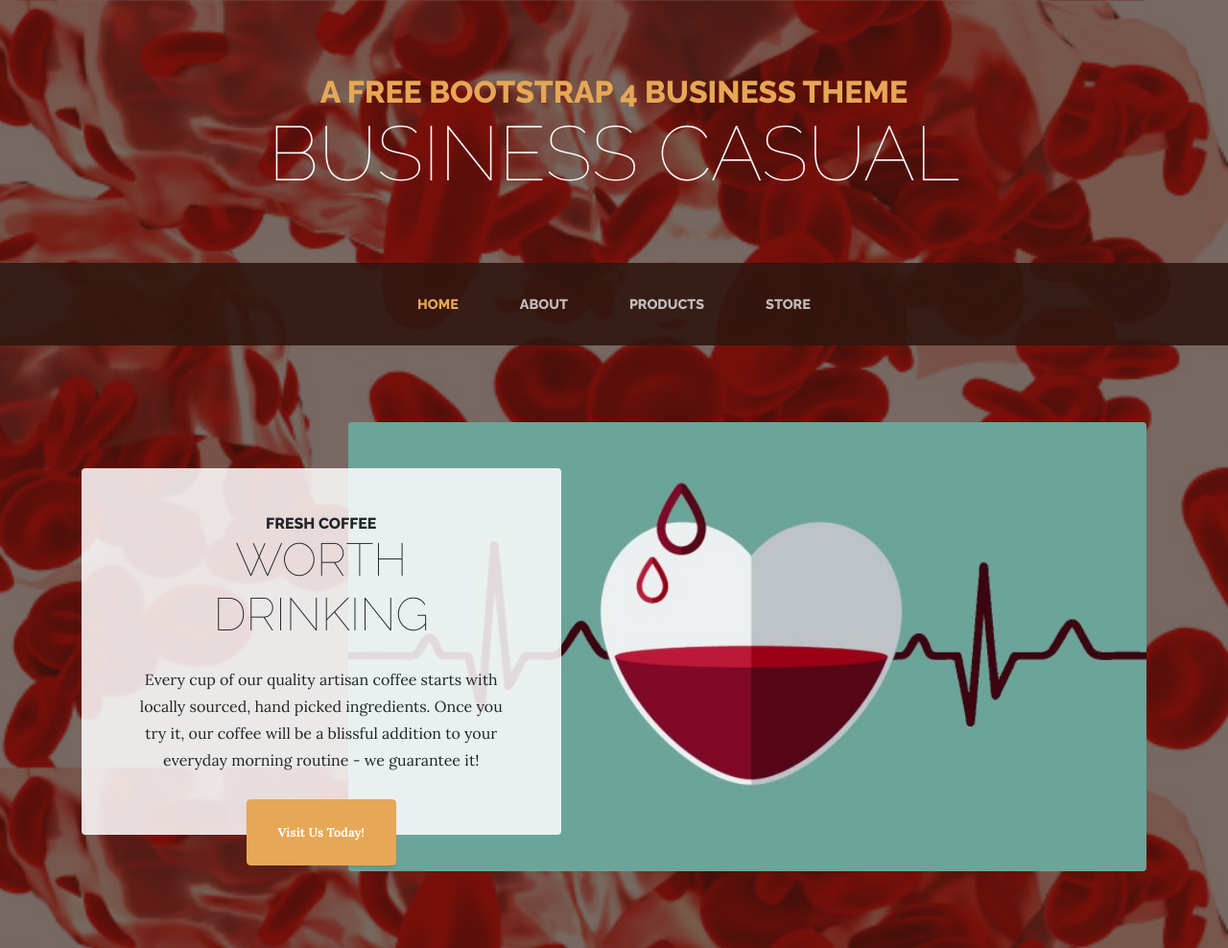
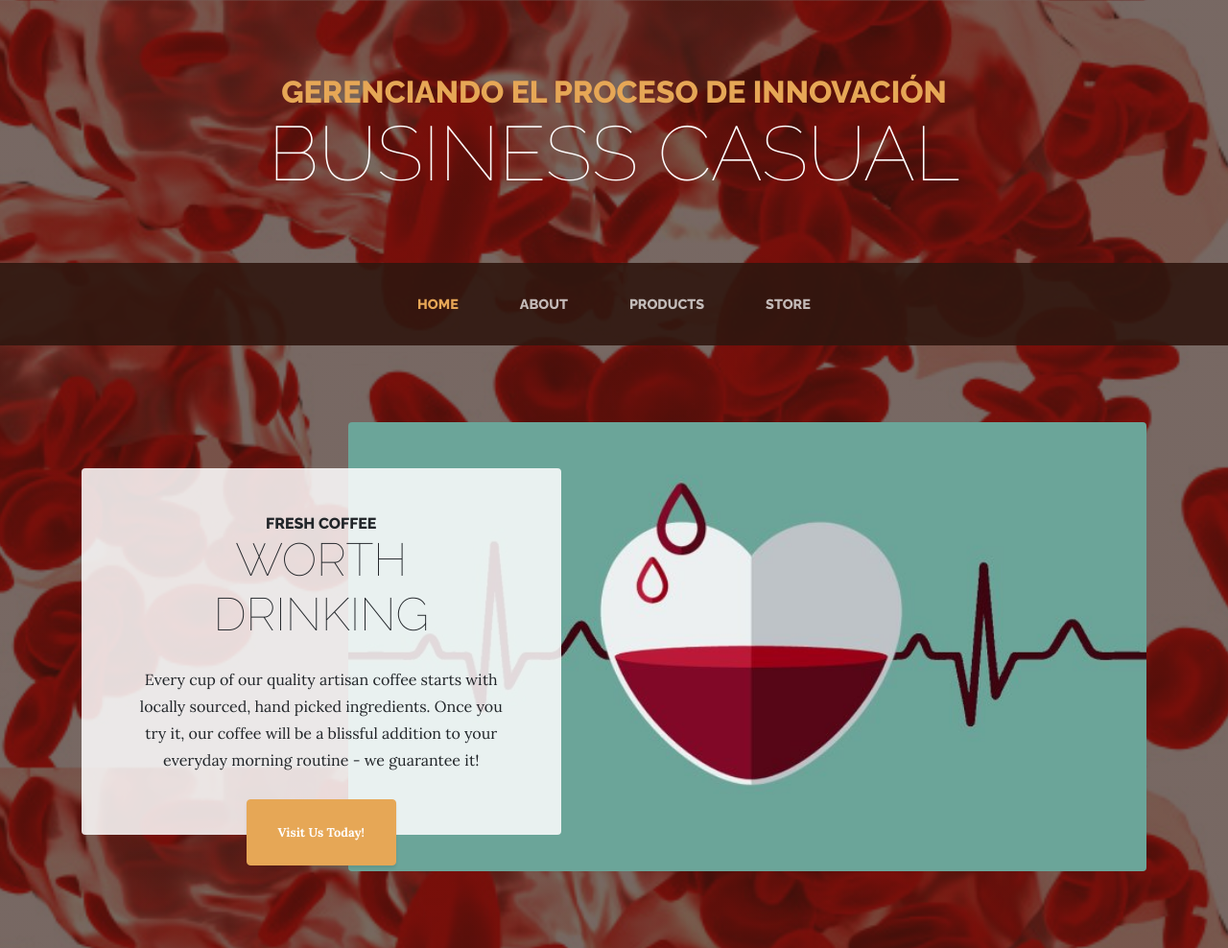
Before and after one commit to JoseCebrian12/GPI2911, a website: page index.html in a window 1280 px wide. Shown: the top 988 px of the page at 96% size. Drawn offline with Linux system fonts and the light colour scheme.

Commit message:
Update index.html

```diff
--- a/index.html
+++ b/index.html
@@ -25,7 +25,7 @@
   <body>
 
     <h1 class="site-heading text-center text-white d-none d-lg-block">
-      <span class="site-heading-upper text-primary mb-3">A Free Bootstrap 4 Business Theme</span>
+      <span class="site-heading-upper text-primary mb-3">Gerenciando el proceso de innovación</span>
       <span class="site-heading-lower">Business Casual</span>
     </h1>
 
```
